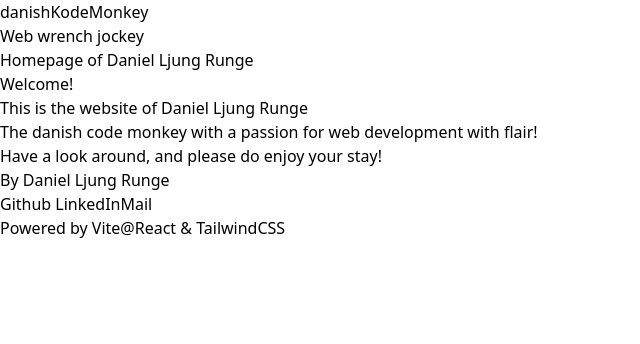
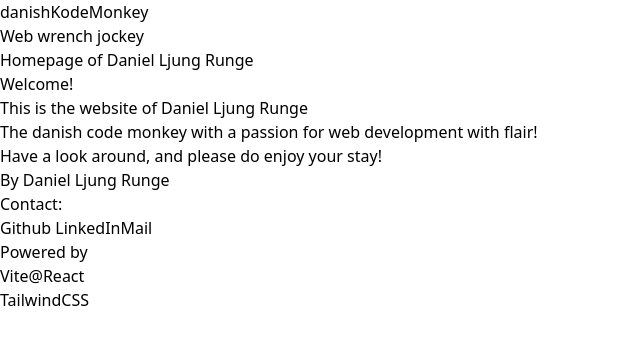
Before and after one commit to DanishKodeMonkey/DKM-cave, a React (Vite) app: page / in a window 1280 px wide. Shown: the top 344 px of the page, without its empty margins (0-640 px from the left). Built offline with nearby package versions, Linux system fonts and the light colour scheme.

Commit message:
feat: better layout of footer

```diff
--- a/src/components/Footer.jsx
+++ b/src/components/Footer.jsx
@@ -1,13 +1,18 @@
 import React from 'react';
 
+/* TODO?
+Hide footer unless hovered?
+*/
 function Footer() {
     return (
-        <div className='flex flex-col justify-center align-center text-center'>
+        <div className='flex flex-col justify-center align-center text-center '>
             <div>
                 <h5 className='text-sm'>By Daniel Ljung Runge</h5>
             </div>
-            <div className='flex'>
-                <h5 className='flex justify-around align-center text-sm w-full'>
+            <div className='flex justify-around'>
+                <div className='flex flex-col'>
+                    <h4 className='text-xs mb-1'>Contact:</h4>
+                    <h5 className='flex flex-col justify-around align-center text-xs w-full'>
                         <a href='https://github.com/DanishKodeMonkey'>Github</a>{' '}
                         <a href='https://www.linkedin.com/in/daniel-ljung-runge-3ba014a1/'>
                             LinkedIn
@@ -15,13 +20,17 @@ function Footer() {
                         <a href='mailto:daniel_runge_@hotmail.com'>Mail</a>
                     </h5>
                 </div>
-            <div>
+                <div className='flex flex-col'>
                     <h4>
+                        <p className='text-xs mb-1'>Powered by</p>
+                    </h4>
                     <p className='text-xs'>
-                        Powered by <a href='https://vitejs.dev/'>Vite@React</a>{' '}
-                        & <a href='https://tailwindcss.com/'>TailwindCSS</a>
+                        <a href='https://vitejs.dev/'>Vite@React</a>
                     </p>
-                </h4>
+                    <p className='text-xs'>
+                        <a href='https://tailwindcss.com/'>TailwindCSS</a>
+                    </p>
+                </div>
             </div>
         </div>
     );
```
Lines whose indentation alone changed are shown as unchanged.
